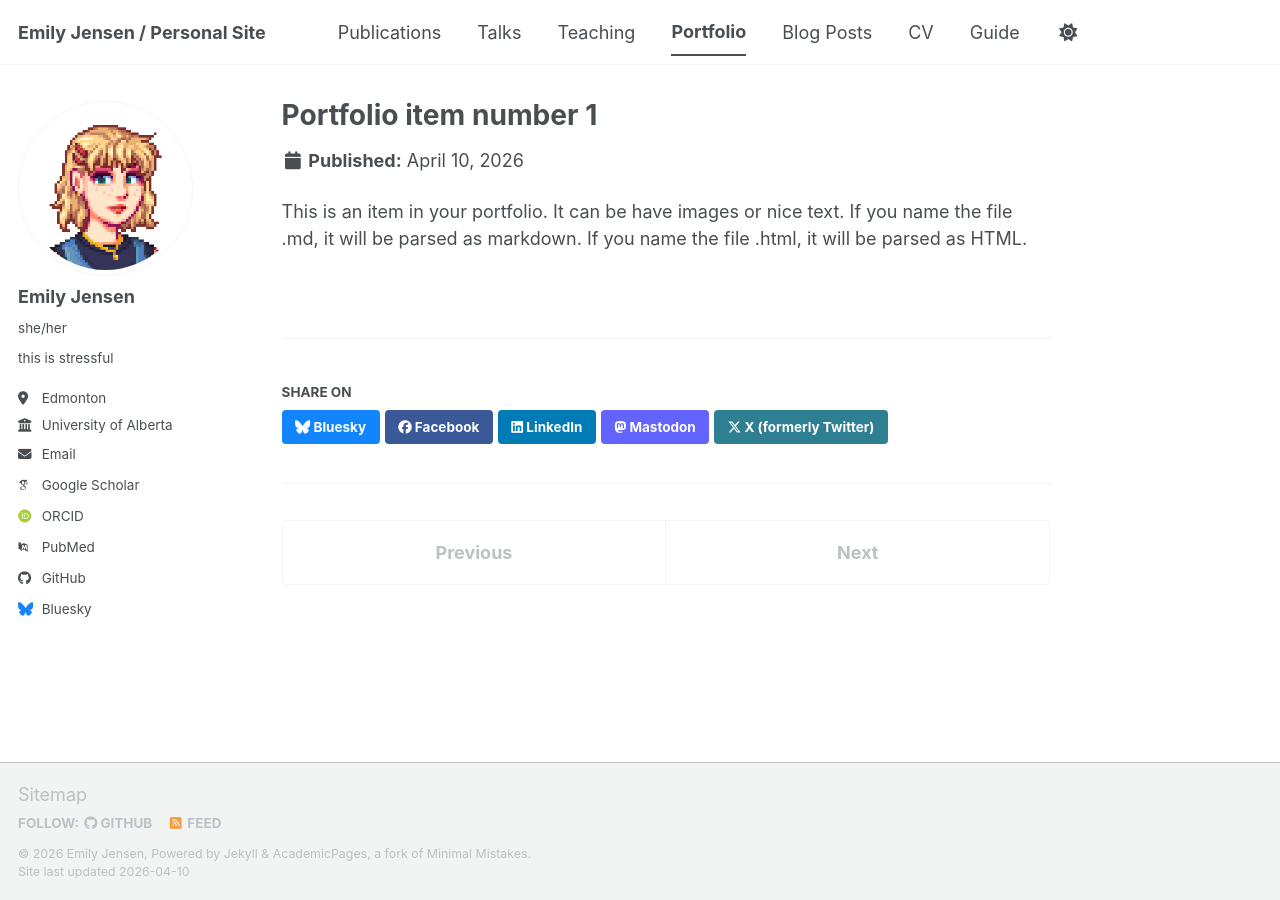
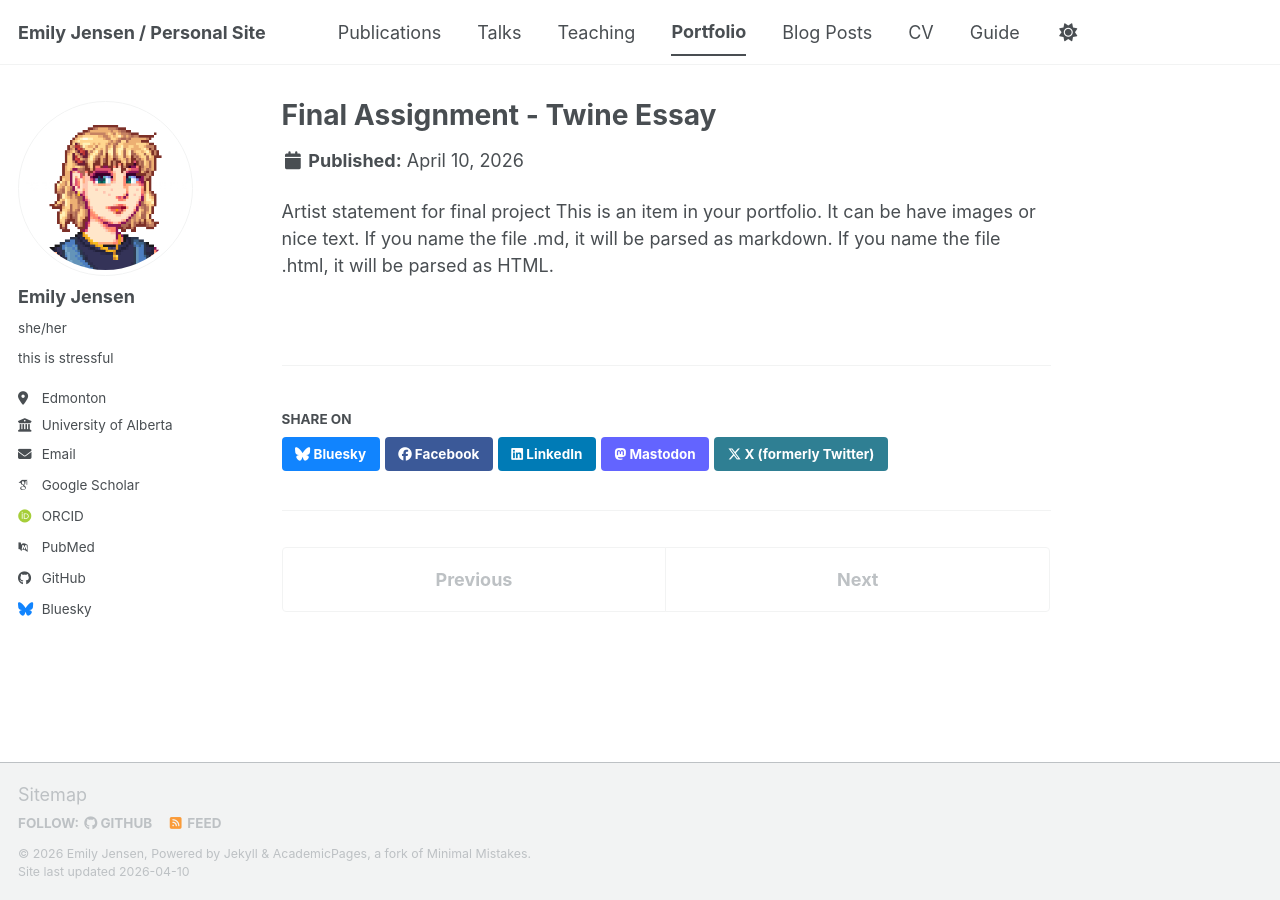
Before and after one commit to em-jense/me, a Jekyll site: the page built from _portfolio/portfolio-1.md, in a window 1280 px wide. Built offline with Jekyll 4.4.1, drawn with Linux system fonts in a browser that asks for light colours; some web fonts are replaced; a script bundle is joined from its source files by our own code; library files that are not in the unit come from our copies.

Commit message:
Update portfolio-1.md

```diff
--- a/_portfolio/portfolio-1.md
+++ b/_portfolio/portfolio-1.md
@@ -1,7 +1,7 @@
 ---
-title: "Portfolio item number 1"
-excerpt: "Short description of portfolio item number 1<br/><img src='/images/500x300.png'>"
+title: "Final Assignment - Twine Essay"
+excerpt: "little blurb explanation<br/><img src='/images/500x300.png'>"
 collection: portfolio
 ---
 
-This is an item in your portfolio. It can be have images or nice text. If you name the file .md, it will be parsed as markdown. If you name the file .html, it will be parsed as HTML.
+Artist statement for final project This is an item in your portfolio. It can be have images or nice text. If you name the file .md, it will be parsed as markdown. If you name the file .html, it will be parsed as HTML.
```
